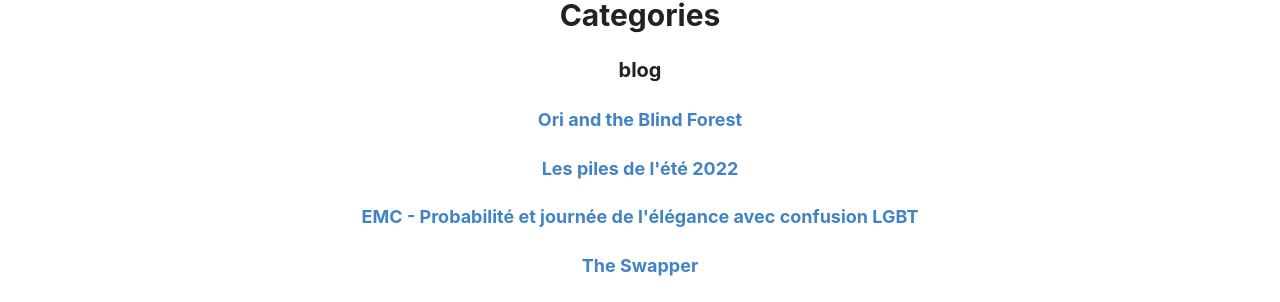
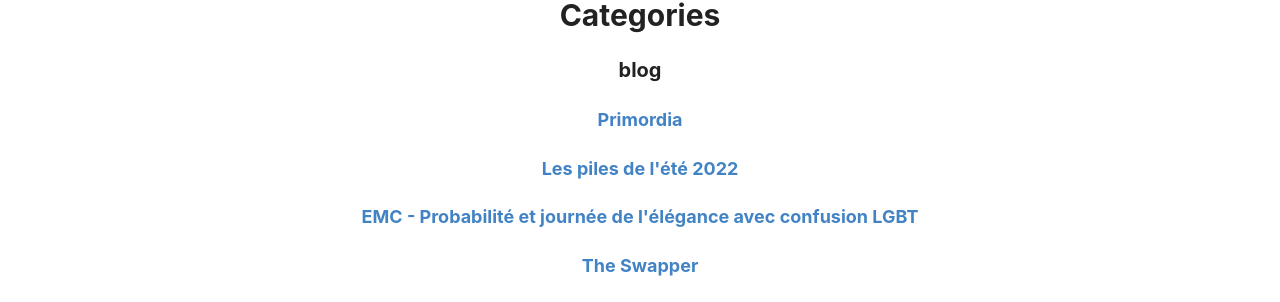
Before and after one commit to homeostasie/bouquins, a Jekyll site: the page built from _pages/categories.md, in a window 1280 px wide and 900 px high. Shown: the part 144-446 px from the top of the window. Built offline with Jekyll 4.4.1, drawn with Linux system fonts in a browser that asks for light colours.

Commit message:
maj primordia

```diff
--- a/_posts/2022-07-11-primordia.md
+++ b/_posts/2022-07-11-primordia.md
@@ -1,11 +1,11 @@
 ---
 layout: post
-title: "Ori and the Blind Forest"
+title: "Primordia"
 categories: blog
 comments: true
 ---
 
-![folio](https://github.com/homeostasie/bouquins/raw/master/_pics/jv/wadget-eye/primordia-1)
+![folio](https://github.com/homeostasie/bouquins/raw/master/_pics/jv/wadget-eye/primordia-1.png)
 
 J'ai toujours adoré les Point & Click. J'avais adoré les **Monkey Island** et les **Runaway**. J'avais commencé Gemuini Rue il y a très longtemps sans jamais l'avoir fini. Un petit peu dans le creux avec le premier **Ori**, j'ai décidé de me lancer dans un autre jeu édité chez Wadjet Eye : **Primordia**.
 
@@ -15,6 +15,6 @@
 
 Bref, j'ai passé un très bon moment.
 
-![folio](https://github.com/homeostasie/bouquins/raw/master/_pics/jv/wadget-eye/primordia-2)
+![folio](https://github.com/homeostasie/bouquins/raw/master/_pics/jv/wadget-eye/primordia-2.jpg)
 
-![folio](https://github.com/homeostasie/bouquins/raw/master/_pics/jv/wadget-eye/primordia-3)
+![folio](https://github.com/homeostasie/bouquins/raw/master/_pics/jv/wadget-eye/primordia-3.jpg)
```
